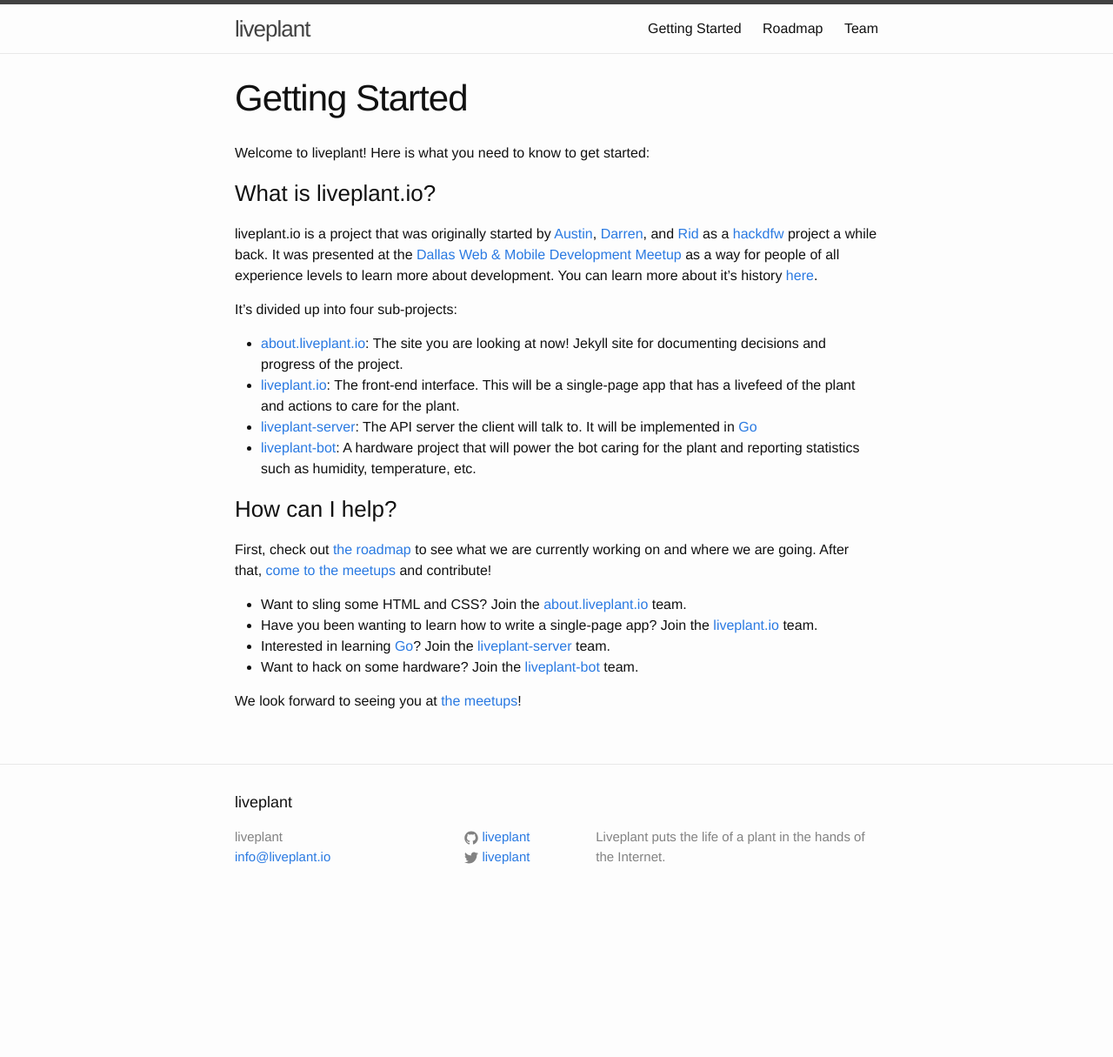
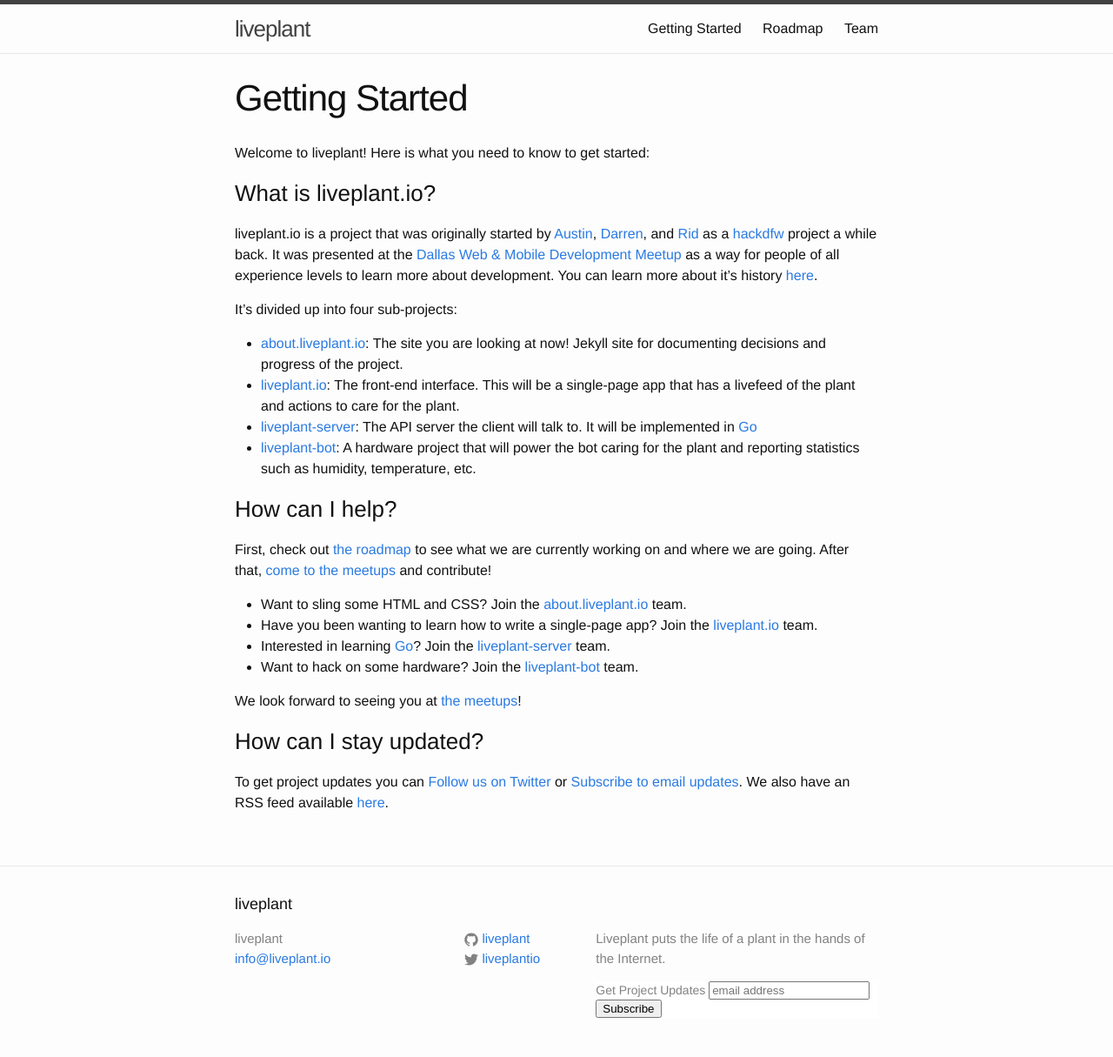
Before and after one commit to liveplant/about.liveplant.io, a Jekyll site: the page built from getting-started.markdown, in a window 1280 px wide. Shown: the whole page at 87% size. Built offline with Jekyll 4.4.1, drawn with Linux system fonts in a browser that asks for light colours; comment, search, counter and statistics services are not loaded; before the commit the page ends 1056 px from its top, so only the background shows below that.

Commit message:
Adds communication information

```diff
--- a/_config.yml
+++ b/_config.yml
@@ -5,7 +5,7 @@ description: > # this means to ignore newlines until "baseurl:"
   Liveplant puts the life of a plant in the hands of the Internet.
 baseurl: "" # the subpath of your site, e.g. /blog/
 url: "http://about.liveplant.io"
-twitter_username: liveplant
+twitter_username: liveplantio
 github_username:  liveplant
 
 repository: "liveplant/about.liveplant.io"
--- a/_includes/footer.html
+++ b/_includes/footer.html
@@ -47,6 +47,26 @@
 
       <div class="footer-col  footer-col-3">
         <p class="text">{{ site.description }}</p>
+        <!-- Begin MailChimp Signup Form -->
+        <link href="//cdn-images.mailchimp.com/embedcode/slim-081711.css" rel="stylesheet" type="text/css">
+        <style type="text/css">
+          #mc_embed_signup{background:#fff; clear:left; font:14px Helvetica,Arial,sans-serif; }
+          /* Add your own MailChimp form style overrides in your site stylesheet or in this style block.
+             We recommend moving this block and the preceding CSS link to the HEAD of your HTML file. */
+        </style>
+        <div id="mc_embed_signup">
+          <form action="//liveplant.us11.list-manage.com/subscribe/post?u=38fc17deee18f14fa02387f3b&amp;id=f986780b5a" method="post" id="mc-embedded-subscribe-form" name="mc-embedded-subscribe-form" class="validate" target="_blank" novalidate>
+            <div id="mc_embed_signup_scroll">
+              <label for="mce-EMAIL">Get Project Updates</label>
+              <input type="email" value="" name="EMAIL" class="email" id="mce-EMAIL" placeholder="email address" required>
+              <!-- real people should not fill this in and expect good things - do not remove this or risk form bot signups-->
+              <div style="position: absolute; left: -5000px;"><input type="text" name="b_38fc17deee18f14fa02387f3b_f986780b5a" tabindex="-1" value=""></div>
+              <div class="clear"><input type="submit" value="Subscribe" name="subscribe" id="mc-embedded-subscribe" class="button"></div>
+            </div>
+          </form>
+        </div>
+
+        <!--End mc_embed_signup-->
       </div>
     </div>
 
--- a/_includes/head.html
+++ b/_includes/head.html
@@ -7,5 +7,10 @@
     <meta name="description" content="{{ site.description }}">
 
     <link rel="stylesheet" href="{{ "/css/main.css" | prepend: site.baseurl }}">
+
+    <link href="https://cdn-images.mailchimp.com/embedcode/slim-081711.css" rel="stylesheet" type="text/css">
+    <style type="text/css">
+      #mc_embed_signup{background:#fff; clear:left; font:14px Helvetica,Arial,sans-serif; }
+    </style>
     <link rel="canonical" href="{{ page.url | replace:'index.html','' | prepend: site.baseurl | prepend: site.url }}">
 </head>
--- a/getting-started.markdown
+++ b/getting-started.markdown
@@ -40,6 +40,13 @@ contribute!
 
 We look forward to seeing you at [the meetups][meetup-link]!
 
+### How can I stay updated?
+
+To get project updates you can [Follow us on
+Twitter](https://twitter.com/liveplantio) or [Subscribe to email
+updates](http://eepurl.com/bq08JD). We also have an RSS feed available
+[here](http://about.liveplant.io/feed.xml).
+
 [austin]: https://github.com/austinpray
 [darren]: https://github.com/darrencattle
 [rid]: https://github.com/ridhoq
```
